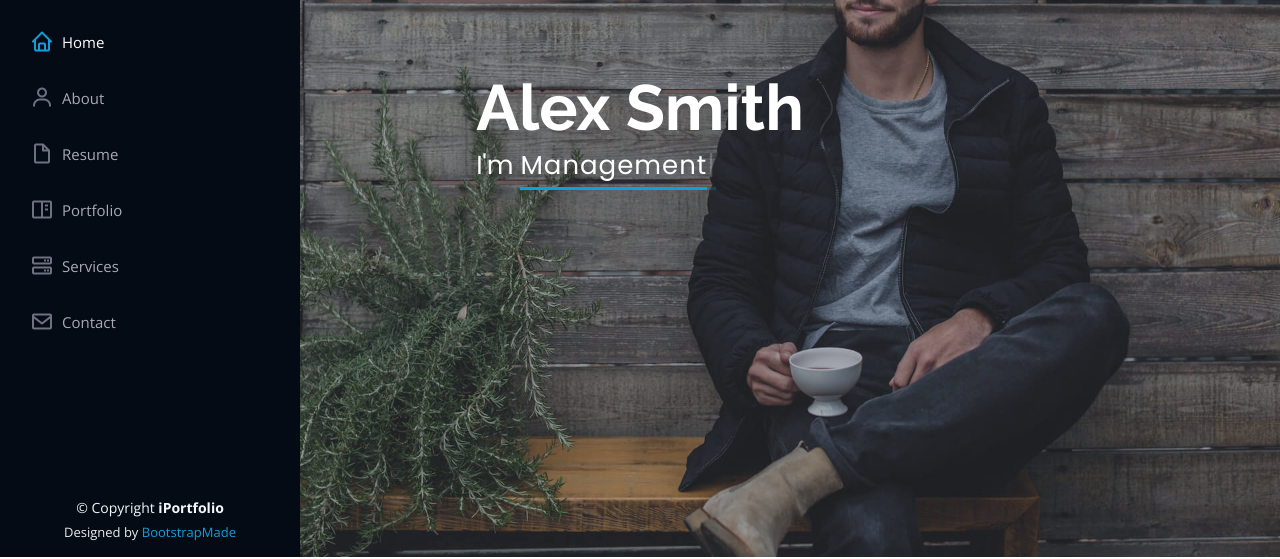
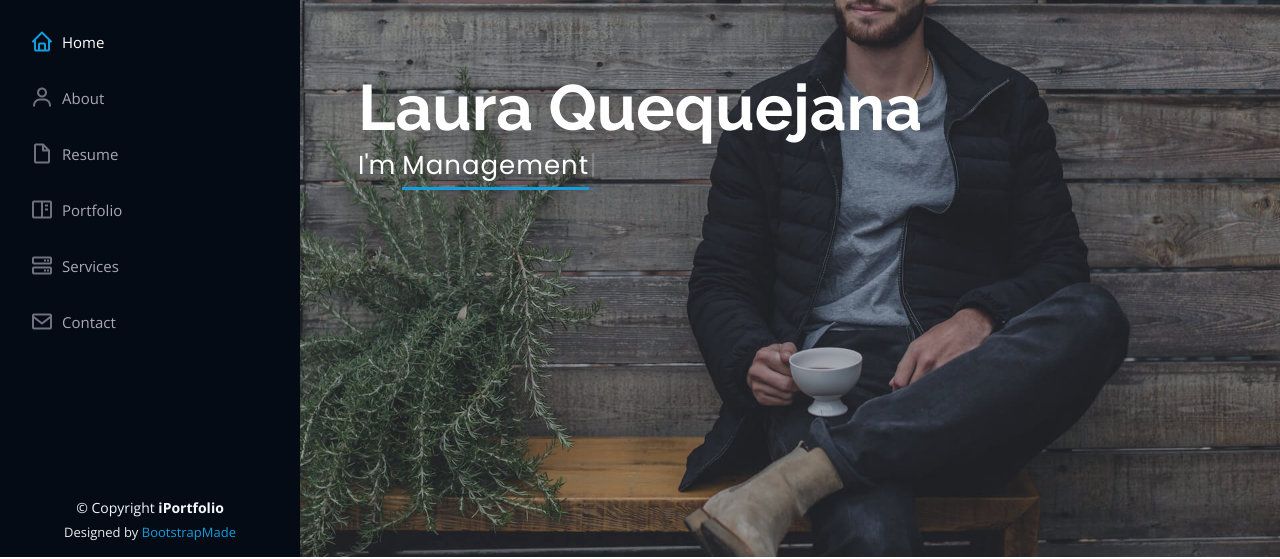
Before and after one commit to lquequejana/prueba, a plain HTML site: page index.html in a window 1280 px wide. Shown: the part 243-802 px from the top of the page. Drawn offline with nearby package versions, Linux system fonts and the light colour scheme; files that its build step writes are made by us from their sources; files whose address does not match are found by name.

Commit message:
Update index.html

```diff
--- a/index.html
+++ b/index.html
@@ -70,7 +70,7 @@
   <!-- ======= Hero Section ======= -->
   <section id="hero" class="d-flex flex-column justify-content-center align-items-center">
     <div class="hero-container" data-aos="fade-in">
-      <h1>Alex Smith</h1>
+      <h1>Laura Quequejana</h1>
       <p>I'm <span class="typed" data-typed-items="Freelancer, Management, Activist"></span></p>
     </div>
   </section><!-- End Hero -->
```
